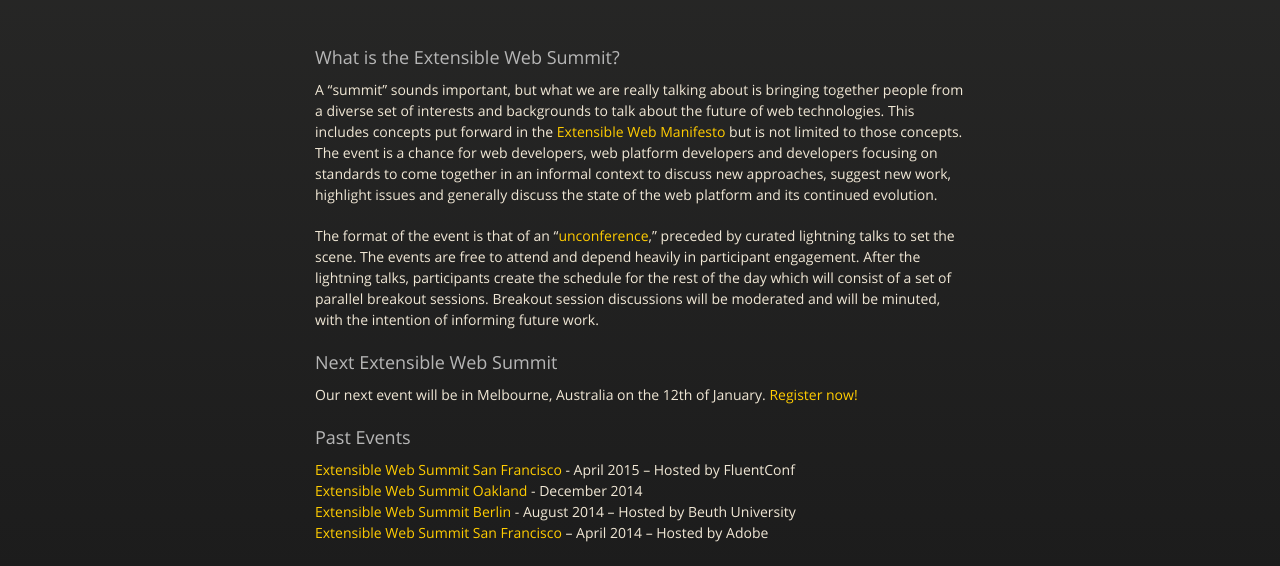
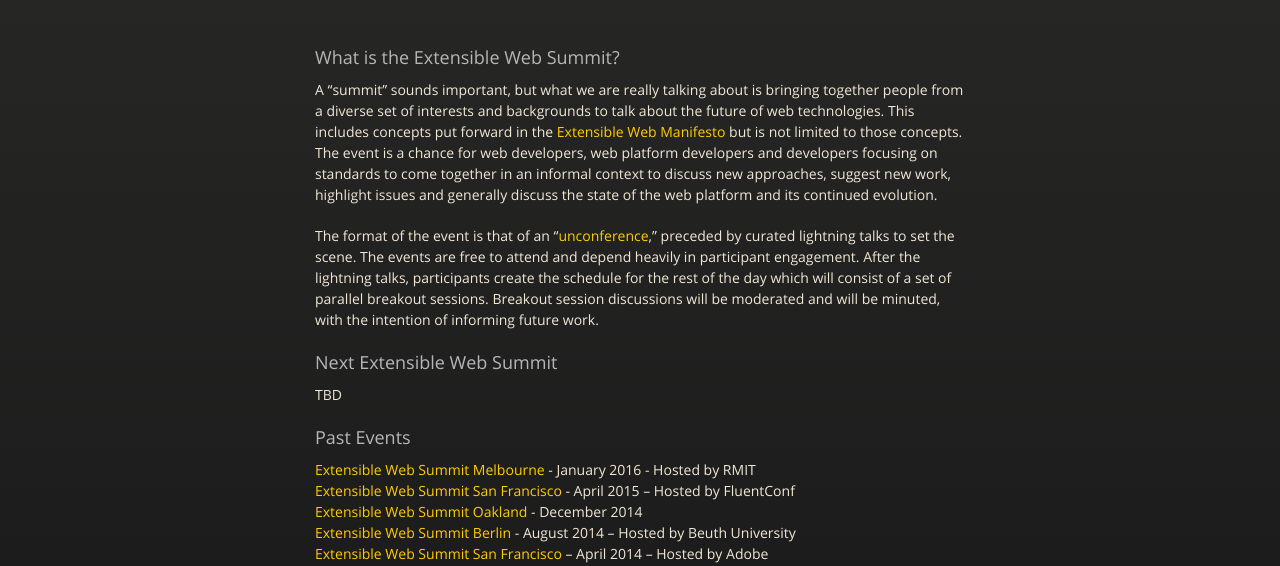
Before and after one commit to extensiblewebsummit/extensiblewebsummit.github.io, a plain HTML site: page index.html in a window 1280 px wide. Shown: the part 226-792 px from the top of the page. Drawn offline with nearby package versions, Linux system fonts and the light colour scheme.

Commit message:
Move Melbourne to past events, fix Oakland href

```diff
--- a/index.html
+++ b/index.html
@@ -45,13 +45,14 @@
 <h3>
 <a id="next-extensible-web-summit" class="anchor" href="#next-extensible-web-summit" aria-hidden="true"><span class="octicon octicon-link"></span></a>Next Extensible Web Summit</h3>
 
-<p>Our next event will be in Melbourne, Australia on the 12th of January. <a href="https://ti.to/torgo/ews-melbourne">Register now!</a></p>
+<p>TBD</p>
 
 <h3>
 <a id="past-events" class="anchor" href="#past-events" aria-hidden="true"><span class="octicon octicon-link"></span></a>Past Events</h3>
 
-<p><a href="http://lanyrd.com/2015/extwebsummit/">Extensible Web Summit San Francisco</a> - April 2015 – Hosted by FluentConf<br>
-<a href="http://lanyrd.com/2014/extwebsummit-berlin/">Extensible Web Summit Oakland</a> - December 2014<br>
+<p><a href="https://ti.to/torgo/ews-melbourne">Extensible Web Summit Melbourne</a> - January 2016 - Hosted by RMIT<br>
+<a href="http://lanyrd.com/2015/extwebsummit/">Extensible Web Summit San Francisco</a> - April 2015 – Hosted by FluentConf<br>
+<a href="http://lanyrd.com/2014/extensible-web-summit-2/">Extensible Web Summit Oakland</a> - December 2014<br>
 <a href="http://lanyrd.com/2014/extwebsummit-berlin/">Extensible Web Summit Berlin</a> - August 2014 – Hosted by Beuth University<br>
 <a href="http://lanyrd.com/2014/extensible-web-summit/">Extensible Web Summit San Francisco</a> – April 2014 – Hosted by Adobe  </p>
 
```
